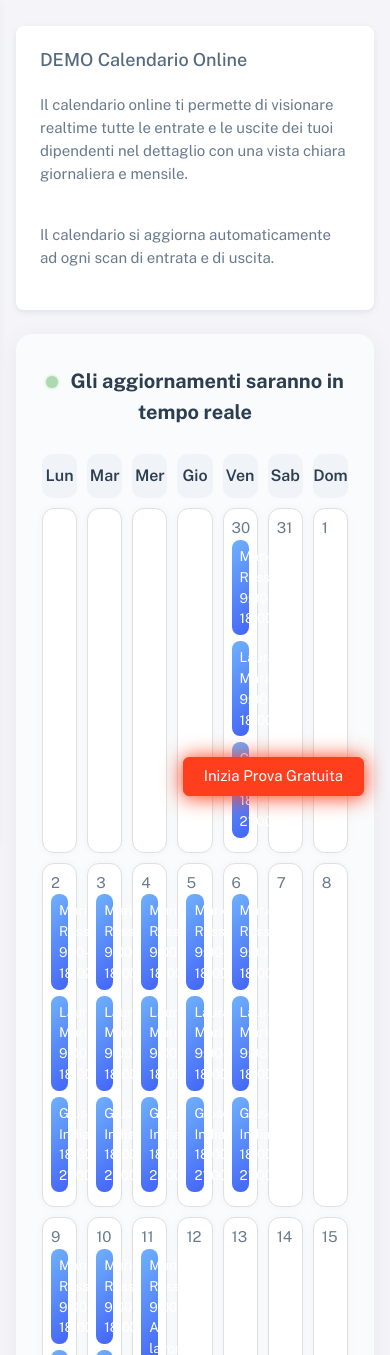
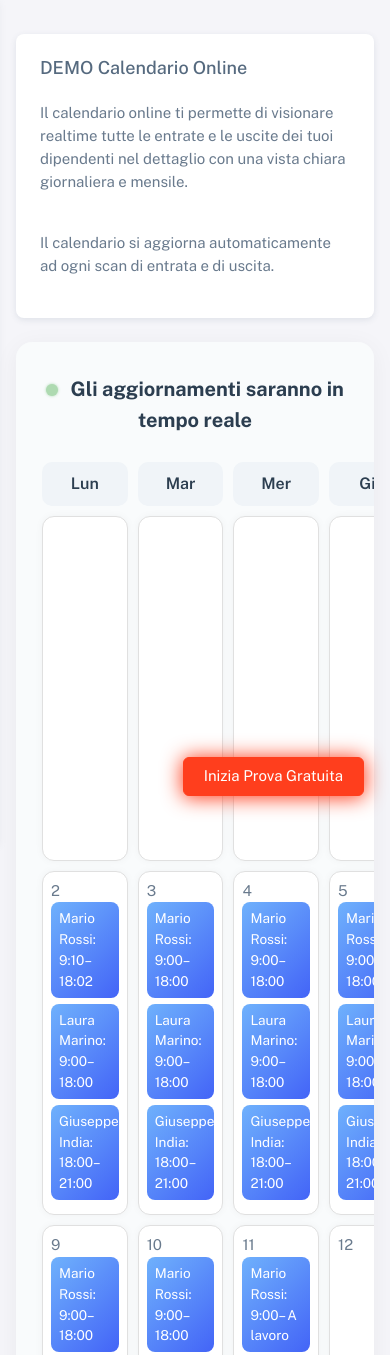
Before and after one commit to MauYellow/TeamTime, a Flask app: page /calendario_demo in a window 390 px wide. Shown: the top 1355 px of the page. Run offline with Flask 3, Linux system fonts and the light colour scheme; data that the repository does not hold is empty; some libraries are stand-ins or nearby versions.

Commit message:
Fix Calendario DEMO Mobile

```diff
--- a/templates/calendario_demo.html
+++ b/templates/calendario_demo.html
@@ -91,6 +91,39 @@
             .container-xxl {
                   height: 100%;
             }
+
+            /* —— MOBILE FIX (≤576px) —————————————————————— */
+@media (max-width: 576px) {
+  /* Niente altezze fisse: lascia respirare la pagina */
+  .content-wrapper { height: auto !important; padding-top: .5rem !important; }
+  .container-xxl   { height: auto !important; }
+
+  /* Card introduttiva più compatta */
+  .card.h-100 { margin-bottom: .75rem; }
+
+  /* Calendario: compattiamo tutto */
+  .calendar-wrapper { padding: .5rem; border-radius: 12px; }
+  .calendar         { border-spacing: 4px; table-layout: auto; }
+  .calendar th      { padding: 6px 0; font-size: .85rem; }
+  .calendar td      { height: auto; min-height: 72px; padding: 6px; }
+
+  /* Eventi più piccoli */
+  .event { font-size: .78rem; padding: 4px 6px; margin-bottom: 4px; }
+
+  /* Evita “salti” al tap */
+  .calendar td:hover {
+    transform: none;
+    box-shadow: 0 0 8px rgba(0,0,0,0.04);
+  }
+}
+
+/* Se preferisci lo scroll orizzontale invece di stringere troppo:
+   attivalo e dai una larghezza minima alla tabella (facoltativo) */
+@media (max-width: 576px) {
+  .calendar-wrapper { overflow-x: auto; }
+  .calendar { min-width: 680px; } /* ~7 col x ~95-100px ciascuna */
+}
+
       </style>
 </head>
 
```
